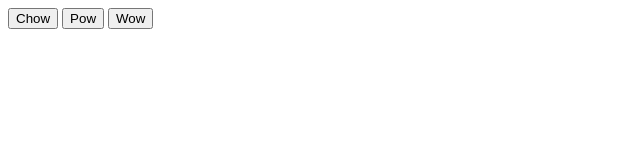
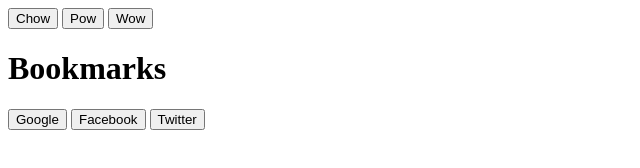
Before and after one commit to Sufiyan33/Learning-JavaScript, a plain HTML site: page Question-10.html in a window 1280 px wide. Shown: the whole page, without its empty margins (0-640 px from the left). Drawn offline with Linux system fonts and the light colour scheme.

Commit message:
Adding button on url

```diff
--- a/Question-10.html
+++ b/Question-10.html
@@ -8,5 +8,10 @@
         <button onclick="alert('Please give me one plate Chowmein')">Chow</button>
         <button onclick="alert('Please give me one plate Vada Pow')">Pow</button>
         <button onclick="alert('Please give me one plate Vada Wow')">Wow</button>
+
+        <h1>Bookmarks</h1>
+        <a href="https://google.com"><button>Google</button></a>
+        <a href="https://fb.com"><button>Facebook</button></a>
+        <a href="https://twitter.com"><button>Twitter</button></a>
     </body>
 </html>
```
